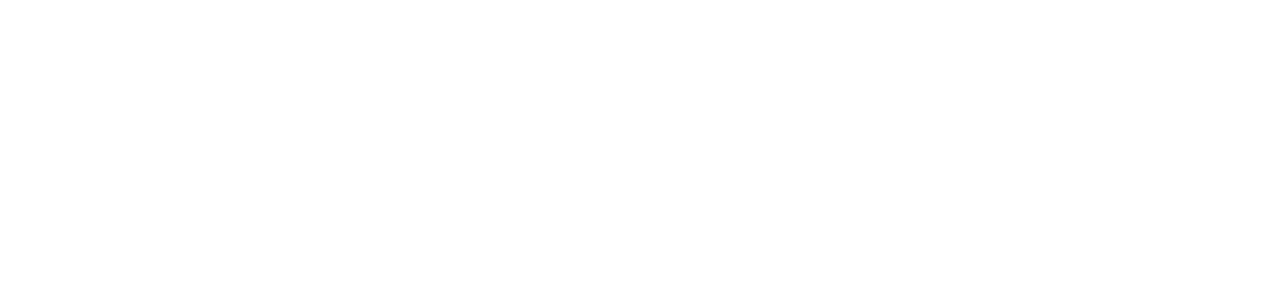
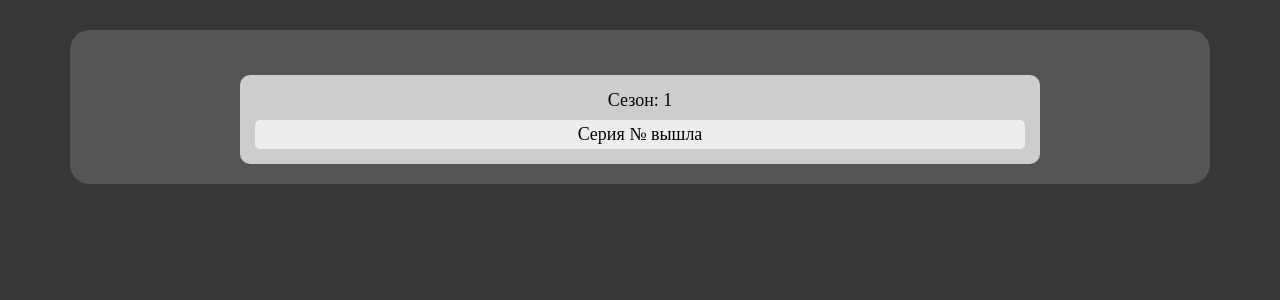
Before and after one commit to lostrrr/test-task-surfit, a Vue app: page / in a window 1280 px wide. Shown: the top 300 px of the page. Built offline with nearby package versions, Linux system fonts and the light colour scheme.

Commit message:
add listitem component

```diff
--- a/src/App.vue
+++ b/src/App.vue
@@ -8,4 +8,17 @@
 };
 </script>
 
-<style></style>
+<style>
+* {
+  box-sizing: border-box;
+  margin: 0;
+  padding: 0;
+}
+a {
+  text-decoration: none;
+  color: #000;
+}
+body {
+  background: #373737;
+}
+</style>
--- a/src/components/SeasonList.vue
+++ b/src/components/SeasonList.vue
@@ -1,8 +1,14 @@
-<template></template>
+<template>
+  <div class="seasonlist">
+    <SeasonListItem></SeasonListItem>
+  </div>
+</template>
 
 <script>
+import SeasonListItem from "./SeasonListItem.vue";
 export default {
   name: "SeasonList",
+  components: { SeasonListItem },
 };
 </script>
 
--- /dev/null
+++ b/src/components/SeasonListItem.vue
@@ -0,0 +1,41 @@
+<template>
+  <div class="seasonlist_item">
+    <div>Сезон: 1</div>
+    <ul>
+      <li><a href="#">Серия № вышла</a></li>
+    </ul>
+  </div>
+</template>
+
+<script>
+export default {
+  name: "SeasonListItem",
+};
+</script>
+
+<style scoped>
+.seasonlist_item {
+  background: #cdcdcd;
+  margin: 25px auto 0;
+  padding: 15px;
+  max-width: 800px;
+  border-radius: 10px;
+  display: flex;
+  flex-direction: column;
+  align-items: center;
+  font-size: 18px;
+}
+.seasonlist_item ul {
+  width: 100%;
+  list-style: none;
+}
+.seasonlist_item li {
+  background: #ededed;
+  margin: 9px auto 0;
+  padding: 4px;
+  border-radius: 5px;
+  display: flex;
+  justify-content: center;
+  align-items: center;
+}
+</style>
--- a/src/views/EpisodeView.vue
+++ b/src/views/EpisodeView.vue
@@ -7,3 +7,13 @@
   name: "EpisodeView",
 };
 </script>
+
+<style>
+.episode {
+  margin: 30px auto 0;
+  padding: 20px;
+  background: #555555;
+  max-width: 1140px;
+  border-radius: 20px;
+}
+</style>
--- a/src/views/SeasonsView.vue
+++ b/src/views/SeasonsView.vue
@@ -1,9 +1,23 @@
 <template>
-  <section class="seasons"></section>
+  <section class="seasons">
+    <SeasonList />
+  </section>
 </template>
 
 <script>
+import SeasonList from "@/components/SeasonList.vue";
 export default {
-  name: "SeasonView",
+  name: "SeasonsView",
+  components: { SeasonList },
 };
 </script>
+
+<style>
+.seasons {
+  margin: 30px auto 0;
+  padding: 20px;
+  background: #555555;
+  max-width: 1140px;
+  border-radius: 20px;
+}
+</style>
```
